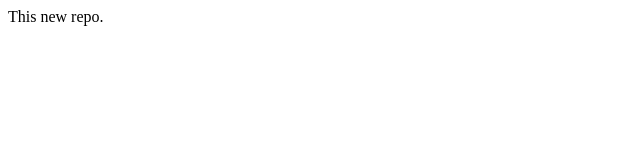
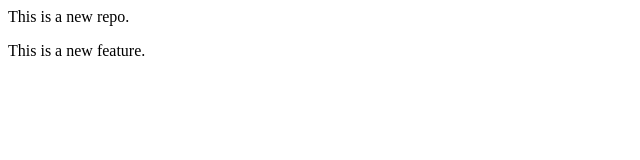
Before and after one commit to aswathymg/localrepo, a plain HTML site: page index.html in a window 1280 px wide. Shown: the whole page, without its empty margins (0-640 px from the left). Drawn offline with Linux system fonts and the light colour scheme.

Commit message:
Add new features

```diff
--- a/index.html
+++ b/index.html
@@ -1 +1,2 @@
-<p>This new repo.</p>
+<p>This is a new repo.</p>
+<p>This is a new feature.</p>
```
